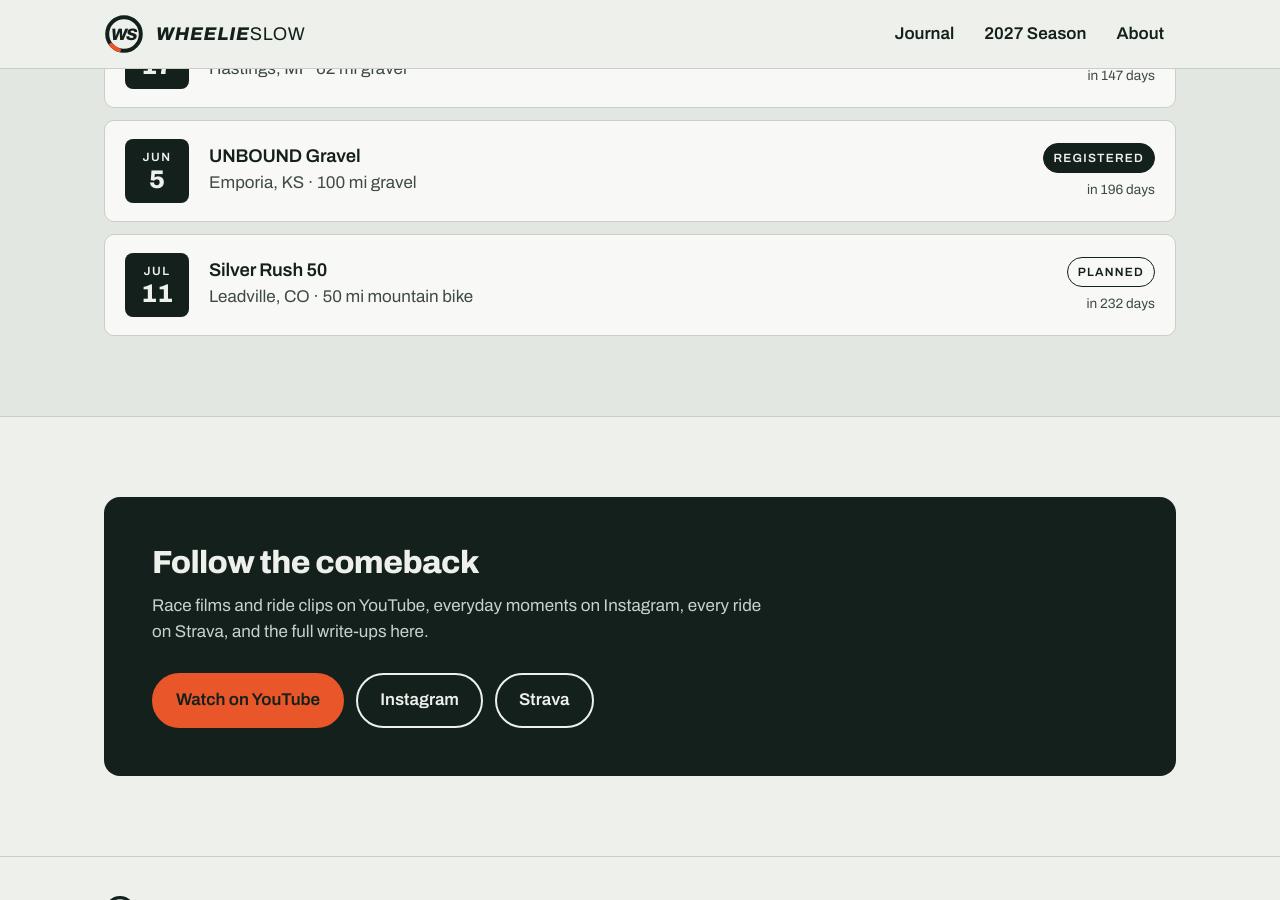
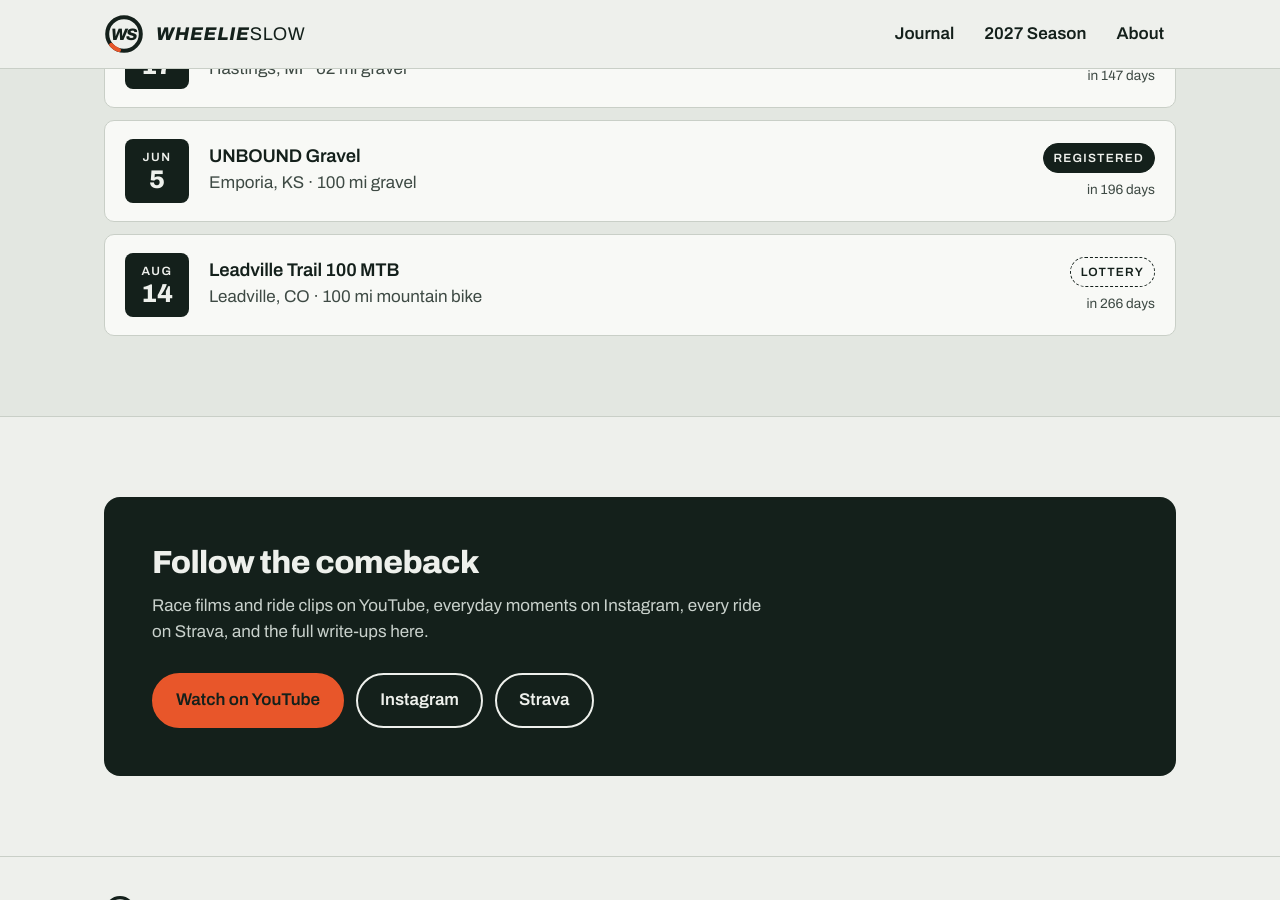
Before and after one commit to piotrowskibrian-cmd/wheelieslow, a Jekyll site: the page built from index.html, in a window 1280 px wide and 900 px high, scrolled down 1905 px. Built offline with Jekyll 4.4.1, drawn with Linux system fonts in a browser that asks for light colours.

Commit message:
Drop Silver Rush 50 from the calendar
Co-Authored-By: Claude Opus 5.5 <noreply@anthropic.com>
Claude-Session: https://claude.ai/code/session_015d33gq1btUah5R8WBzrQsw

```diff
--- a/_data/season.yml
+++ b/_data/season.yml
@@ -35,7 +35,7 @@
   date: 2027-07-11
   location: Leadville, CO
   distance: 50 mi mountain bike
-  status: planned
+  status: dropped
   report: ""
 
 - name: Leadville Trail 100 MTB
```
